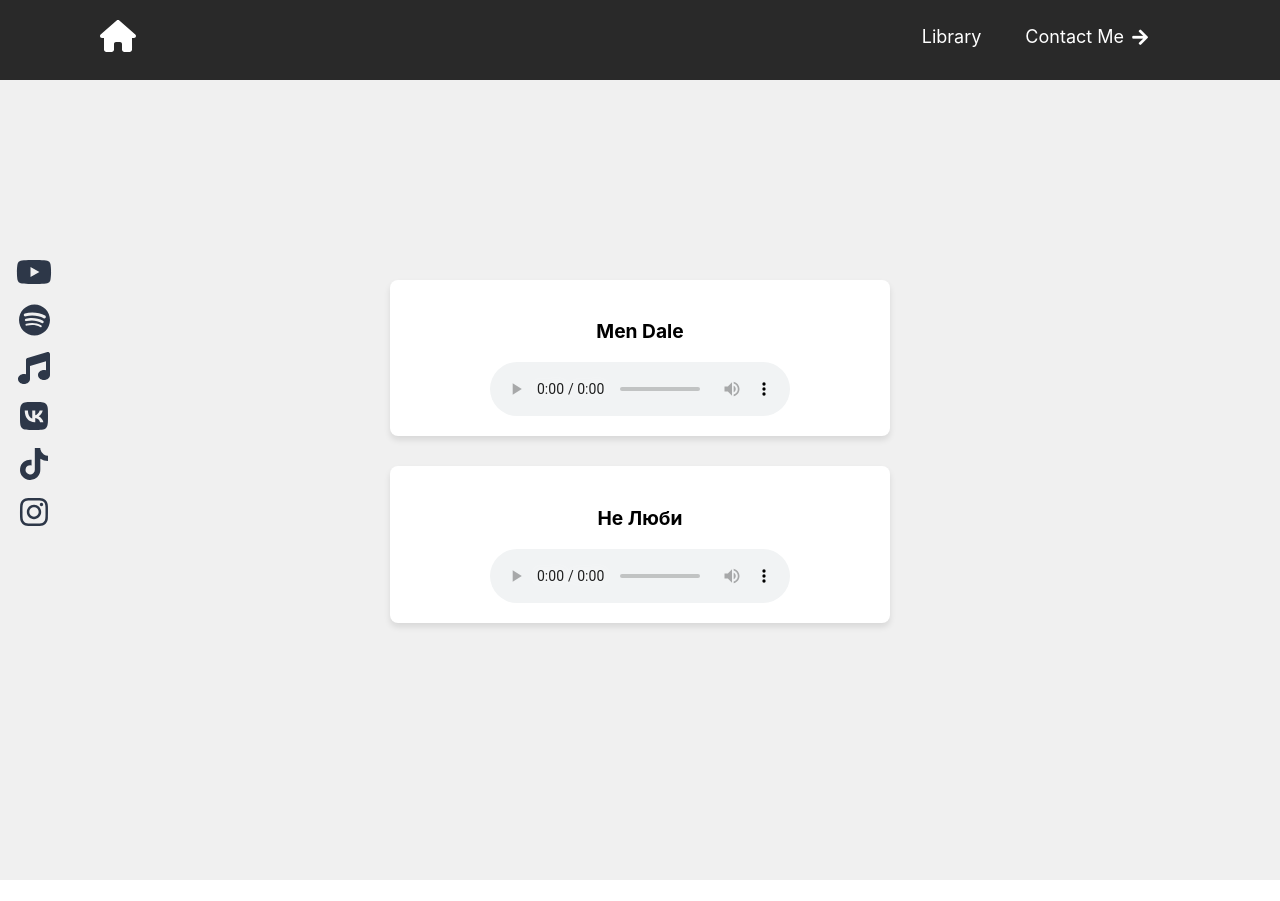
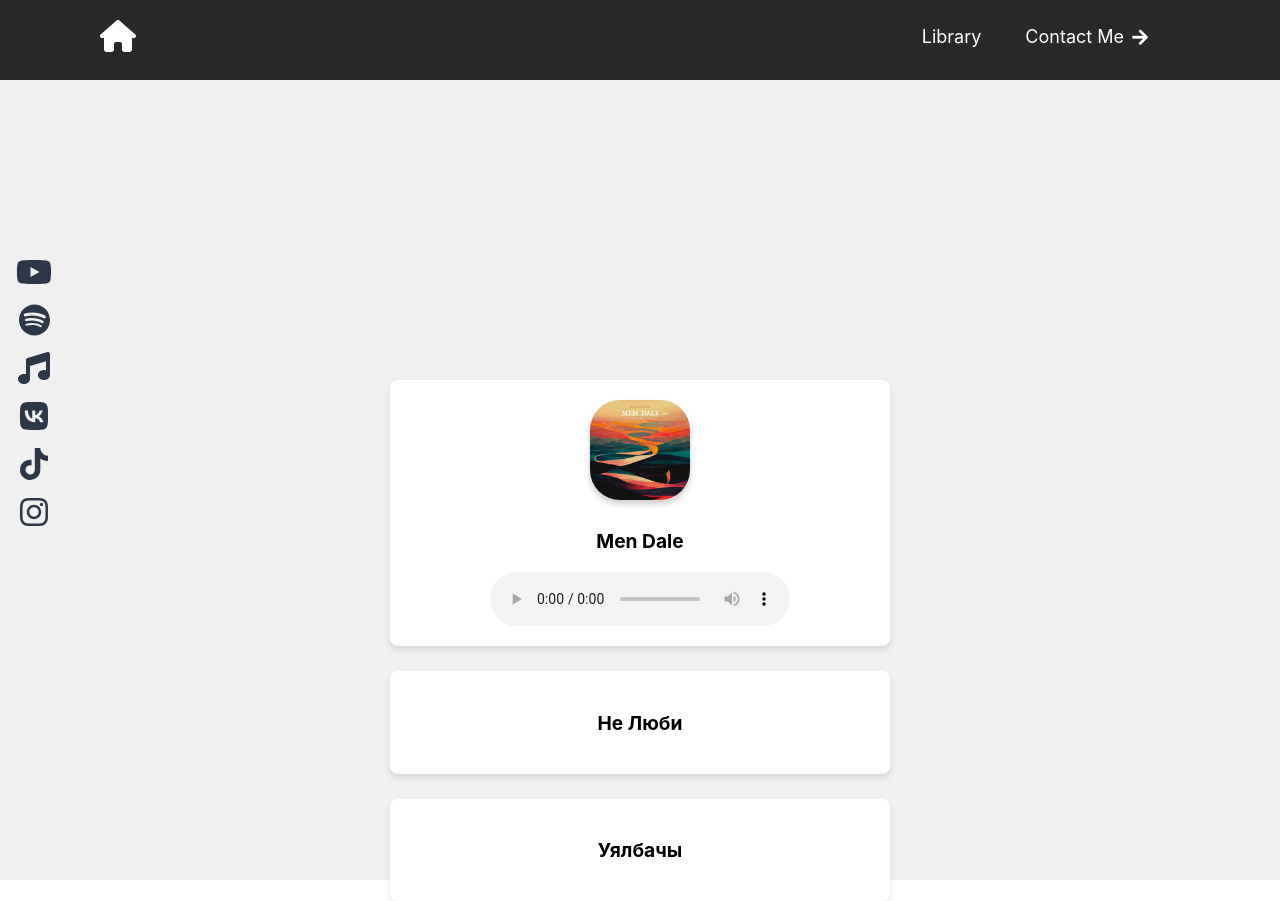
Before and after one commit to jandos0492/manamusic2, a React (Create React App) app in the folder frontend/: page /library in a window 1280 px wide. Before the commit the page ends 880 px from the top, so only its background shows below. Built offline with nearby package versions, Linux system fonts and the light colour scheme.

Commit message:
Fixed the Library component with a logic to not playing several songs at the same time

```diff
--- a/frontend/package.json
+++ b/frontend/package.json
@@ -11,6 +11,7 @@
     "@testing-library/jest-dom": "^5.16.5",
     "@testing-library/react": "^13.4.0",
     "@testing-library/user-event": "^13.5.0",
+    "howler": "^2.2.3",
     "react": "^18.2.0",
     "react-audio-player": "^0.17.0",
     "react-dom": "^18.2.0",
--- a/frontend/src/components/Home/Home.css
+++ b/frontend/src/components/Home/Home.css
@@ -2,11 +2,12 @@
   display: flex;
   flex-direction: column;
   align-items: center;
-  justify-content: center;height: 100vh;
+  justify-content: center;
+  height: 100vh;
 }
 
 .home-text {
-  font-size: 5em;
+  font-size: 6em;
   margin-bottom: 20px;
 }
 
@@ -22,7 +23,7 @@
 
 @media  screen and (max-width: 1000px) {
   .home-text {
-    font-size: 3em
+    font-size: 4em
   }
 
   .home-image {
@@ -36,7 +37,7 @@
 
 @media screen and (max-width: 700px) {
   .home-text {
-    font-size: 2.5em;
+    font-size: 3.5em;
   }
 
   .home-image {
@@ -51,7 +52,7 @@
 
 @media screen and (max-width: 600px) {
   .home-text {
-    font-size: 2em;
+    font-size: 3em;
   }
 
   .home-image {
@@ -75,4 +76,9 @@
   .manamusic-text {
     font-size: 1.2em;
   }
+
+  .home {
+    justify-content: start;
+    margin-top: 200px;
+  }
 }
--- a/frontend/src/components/Library/Library.css
+++ b/frontend/src/components/Library/Library.css
@@ -2,7 +2,46 @@
   display: flex;
   flex-direction: column;
   align-items: center;
-  padding-top: 200px;
+  padding-top: 300px;
   height: 100vh;
   background-color: #f0f0f0;
 }
+
+.song-player {
+  width: 500px;
+  display: flex;
+  flex-direction: column;
+  align-items: center;
+  padding: 20px;
+  border-radius: 8px;
+  background-color: #fff;
+  box-shadow: 0px 4px 6px rgba(0, 0, 0, 0.1);
+  margin-bottom: 25px;
+}
+
+.album-cover {
+  width: 100px;
+  height: 100px;
+  margin-bottom: 10px;
+  overflow: hidden;
+  border-radius: 30%;
+  box-shadow: 0px 4px 6px rgba(0, 0, 0, 0.2);
+}
+
+.album-cover img {
+  width: 100%;
+  height: 100%;
+  object-fit: cover;
+  object-position: center;
+  transition: transform 0.3s ease-in-out;
+}
+
+.album-cover:hover img {
+  transform: scale(1.1);
+}
+
+h3 {
+  margin: 0, 0, 10px, 0;
+  font-size: 1.2rem;
+  text-align: center;
+}
--- a/frontend/src/components/Library/index.js
+++ b/frontend/src/components/Library/index.js
@@ -1,29 +1,86 @@
+// import React, { useState } from "react";
+// import SongPlayer from "../SongPlayer";
+// import songs from "../../data/songs.json";
+// import "./Library.css";
+
+// const Library = () => {
+//   const [currentSongIndex, setCurrentSongIndex] = useState(null);
+
+//   const handleSongPlay = (index) => {
+//     if (currentSongIndex === index) {
+//       setCurrentSongIndex(null);
+//     } else {
+//       setCurrentSongIndex(index);
+//     }
+//   }
+//   return (
+//     <div className="library">
+//       {songs.map((song, index) => (
+//         <SongPlayer
+//           key={song.id}
+//           title={song.title}
+//           albumCover={song.albumCover}
+//           audioUrl={song.audioUrl}
+//           isPlaying={currentSongIndex === index}
+//           onPlay={() => handleSongPlay(index)}
+//         />
+//       ))}
+//     </div>
+//   );
+// };
+
+// export default Library;
+
 import React, { useState } from "react";
-import SongPlayer from "../SongPlayer";
+import ReactAudioPlayer from "react-audio-player";
 import songs from "../../data/songs.json";
 import "./Library.css";
 
 const Library = () => {
-  const [currentSongIndex, setCurrentSongIndex] = useState(null);
+  const [currentSongIndex, setCurrentSongIndex] = useState(0);
+  const [isPlayerVisible, setIsPlayerVisible] = useState(true);
 
   const handleSongPlay = (index) => {
     if (currentSongIndex === index) {
       setCurrentSongIndex(null);
+      setIsPlayerVisible(false);
     } else {
       setCurrentSongIndex(index);
+      setIsPlayerVisible(true);
     }
-  }
+  };
+
+  const handleSongAreaClick = (index) => {
+    if (currentSongIndex !== index) {
+      setCurrentSongIndex(index);
+      setIsPlayerVisible(true);
+    } else {
+      setIsPlayerVisible(true);
+    }
+  };
+
   return (
     <div className="library">
       {songs.map((song, index) => (
-        <SongPlayer
+        <div
           key={song.id}
-          title={song.title}
-          albumCover={song.albumCover}
-          audioUrl={song.audioUrl}
-          isPlaying={currentSongIndex === index}
-          onPlay={() => handleSongPlay(index)}
-        />
+          className="song-player"
+          onClick={() => handleSongAreaClick(index)}
+        >
+          {currentSongIndex === index && (
+            <div className="album-cover">
+              <img src={song.albumCover} alt={song.title} />
+            </div>
+          )}
+          <h3>{song.title}</h3>
+          {isPlayerVisible && currentSongIndex === index && (
+            <ReactAudioPlayer
+              src={song.audioUrl}
+              autoPlay={currentSongIndex === index}
+              controls
+            />
+          )}
+        </div>
       ))}
     </div>
   );
--- a/frontend/src/components/SongPlayer/SongPlayer.css
+++ b/frontend/src/components/SongPlayer/SongPlayer.css
@@ -7,7 +7,7 @@
   border-radius: 8px;
   background-color: #fff;
   box-shadow: 0px 4px 6px rgba(0, 0, 0, 0.1);
-  margin-bottom: 30px;
+  margin-bottom: 25px;
 }
 
 .album-cover {
--- a/frontend/src/components/SongPlayer/index.js
+++ b/frontend/src/components/SongPlayer/index.js
@@ -1,17 +1,27 @@
-import React, { useRef } from "react";
+import React, { useState, useEffect } from "react";
 import ReactAudioPlayer from "react-audio-player";
 import "./SongPlayer.css";
 
 const SongPlayer = ({ title, audioUrl, albumCover, isPlaying, onPlay }) => {
-  const audioRef = useRef(null)
+  const [isPaused, setIsPaused] = useState(true);
+
+  useEffect(() => {
+    if (!isPlaying) {
+      setIsPaused(true);
+    }
+  }, [isPlaying]);
 
   const togglePlay = () => {
-    onPlay();
+    if (isPlaying) {
+      setIsPaused(!isPaused);
+    } else {
+      setIsPaused(false);
+      onPlay();
+    }
   };
 
-  // Pause the audio player when isPlaying becomes false
-  if (!isPlaying && audioRef.current && audioRef.current.audioEl) {
-    audioRef.current.audioEl.pause();
+  const handlePause = () => {
+    setIsPaused(true);
   }
 
   return (
@@ -23,12 +33,11 @@ const SongPlayer = ({ title, audioUrl, albumCover, isPlaying, onPlay }) => {
       )}
       <h3>{title}</h3>
       <ReactAudioPlayer
-        ref={audioRef}
         src={audioUrl}
-        autoPlay={isPlaying}
+        autoPlay={isPlaying && !isPaused}
         controls
+        onPause={handlePause}
         onPlay={togglePlay}
-        onPause={togglePlay}
       />
     </div>
   );
--- a/frontend/src/data/songs.json
+++ b/frontend/src/data/songs.json
@@ -1,4 +1,5 @@
 [
   {"id": 1, "title": "Men Dale", "albumCover": "/images/album-covers/men-dale.jpg", "audioUrl": "/songs/men-dale.mp3"},
-  {"id": 2, "title": "Не Люби", "albumCover": "/images/album-covers/sagyndym.jpg", "audioUrl": "/songs/ne-lyubi.mp3"}
+  {"id": 2, "title": "Не Люби", "albumCover": "/images/album-covers/sagyndym.jpg", "audioUrl": "/songs/ne-lyubi.mp3"},
+  {"id": 3, "title": "Уялбачы", "albumCover": "/images/album-covers/yalbachi.jpg", "audioUrl": "/songs/yilabachi.mp3"}
 ]
```
Also changed, not shown: frontend/public/images/album-covers/yalbachi.jpg (added), 1 other file (tests, documents, lock files or other folders).
